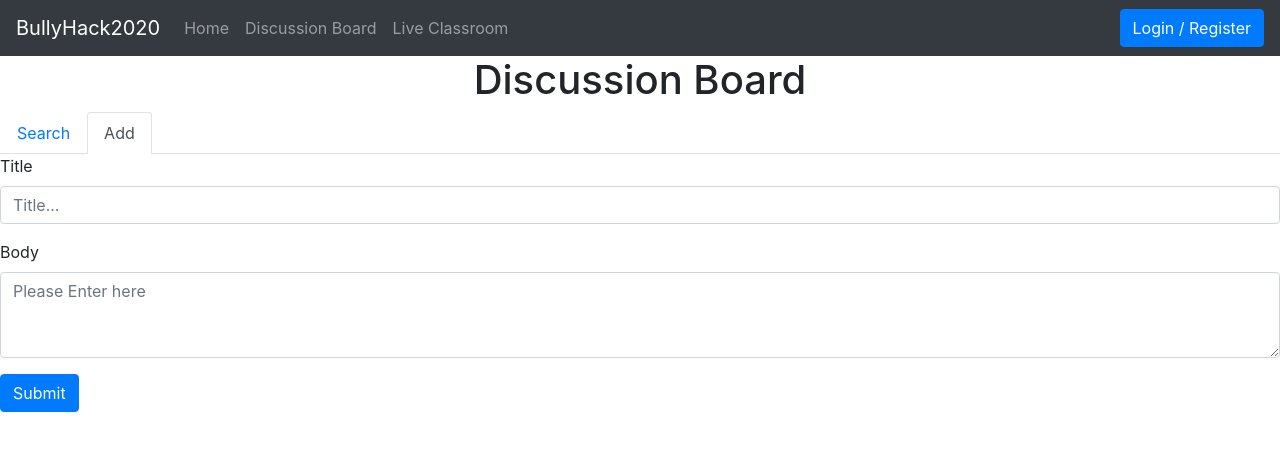
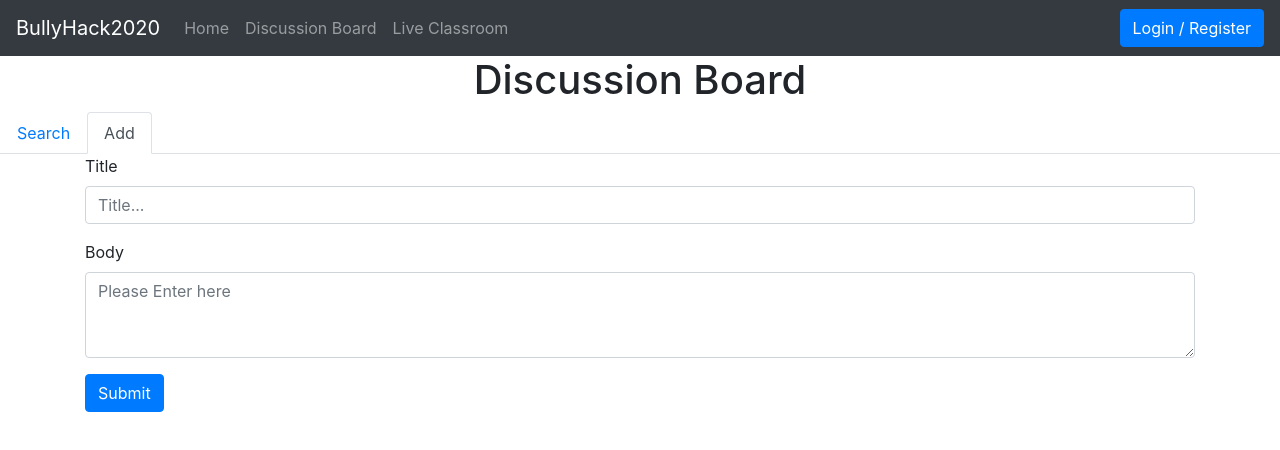
Before and after one commit to JustinASmith/BullyHack2020, a React (Create React App) app in the folder client/: page /discussion-board in a window 1280 px wide. Shown: the top 450 px of the page. Built offline with nearby package versions, Linux system fonts and the light colour scheme.

Commit message:
Added postTemplate and minor fixes on DiscBoard

```diff
--- a/client/src/components/DiscussionBoard/DiscussionBoard.js
+++ b/client/src/components/DiscussionBoard/DiscussionBoard.js
@@ -1,5 +1,5 @@
 import React, { Component} from 'react'
-import { Tab,Tabs,InputGroup,FormControl,Dropdown,DropdownButton,Form,ListGroup, ButtonToolbar,Button} from 'react-bootstrap';
+import { Tab,Tabs,InputGroup,FormControl,Dropdown,DropdownButton,Form,ListGroup, ButtonToolbar,Button, Container} from 'react-bootstrap';
 
 function alertClicked() {
   alert('You clicked Top');
@@ -62,6 +62,7 @@ export default class LiveClassroom extends Component {
   </Tab>
   <Tab eventKey="profile" title="Add">
     <div>
+    <Container>
     <Form.Group controlId="exampleForm.ControlInput1">
     <Form.Label>Title</Form.Label>
     <Form.Control type="text" placeholder="Title..." />
@@ -74,6 +75,8 @@ export default class LiveClassroom extends Component {
   <center>  <Button onClick={alertClicked4} >Submit</Button></center>
   </ButtonToolbar>
   </Form>
+    </Container>
+
   </div>
   </Tab>
 
```
Also changed, not shown: client/src/components/DiscussionBoard/PostTemplate.js (added), 1 other file (tests, documents, lock files or other folders).
